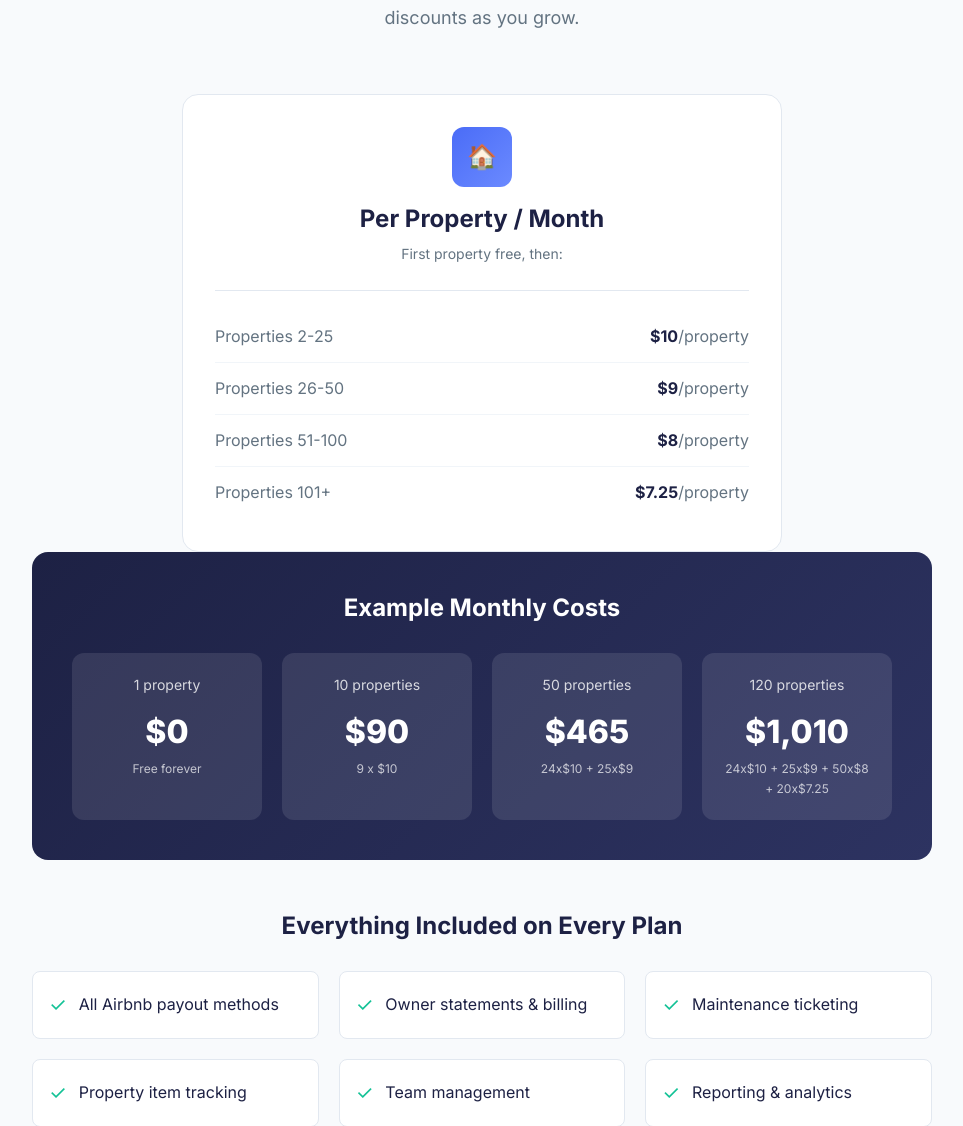
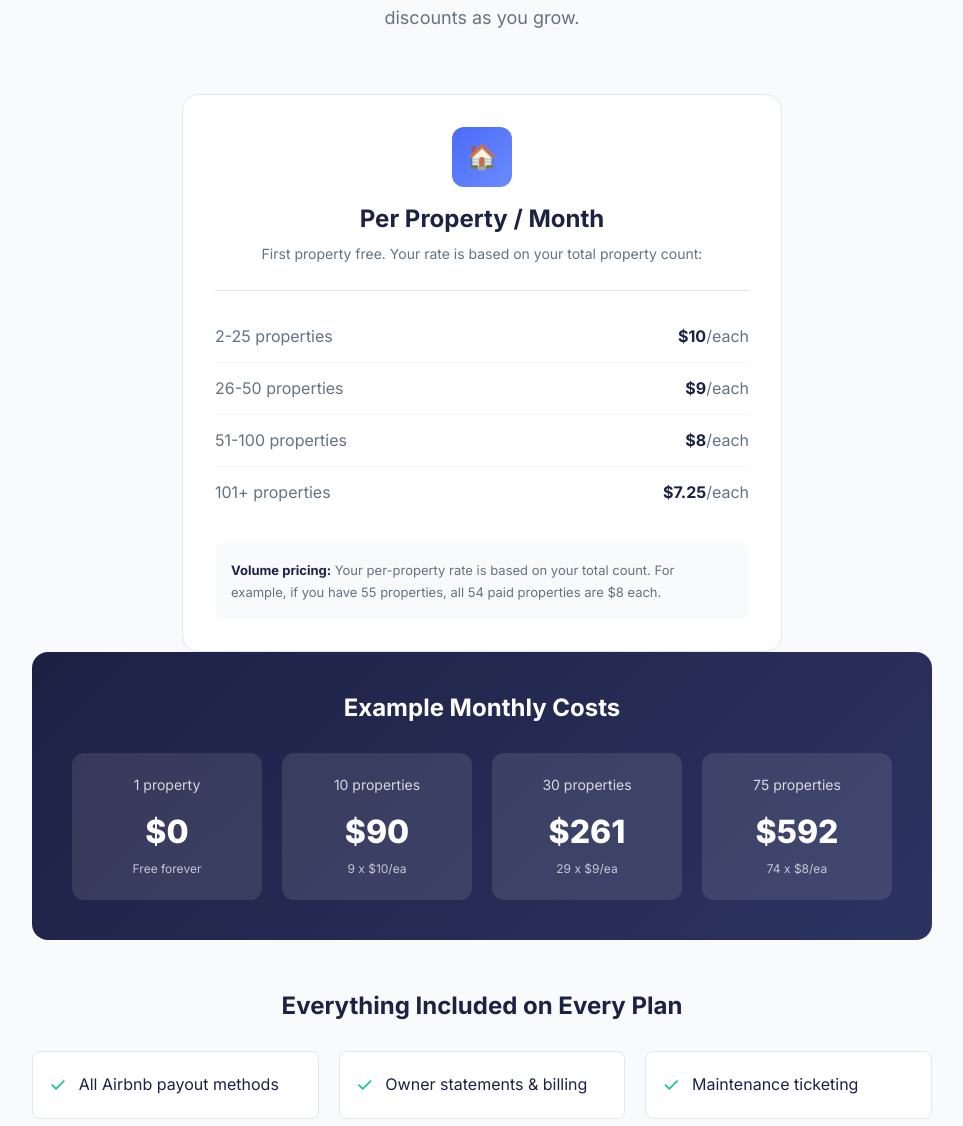
Before and after one commit to scottcohostiq/CohostIQWebsite, a PHP site: page /signup.php in a window 1280 px wide. Shown: the part 1706-2832 px from the top of the page, without its empty margins (158-1121 px from the left). Run offline with PHP 8.4, Linux system fonts and the light colour scheme.

Commit message:
Fix pricing to volume model (single rate based on total count)
The per-property rate applies to ALL paid properties based on total
count, not graduated tiers. E.g. 55 properties = 54 x $8, not a
stacked calculation across tiers. Added explanatory note and updated
example calculations to reflect volume pricing.

https://claude.ai/code/session_01SgYSsGTmPASWqU8DK2oEVB

```diff
--- a/signup.php
+++ b/signup.php
@@ -158,25 +158,28 @@ require_once __DIR__ . '/includes/header.php';
                     <div class="pricing-card-header">
                         <div class="pricing-icon pricing-icon-blue">&#127968;</div>
                         <h3>Per Property / Month</h3>
-                        <p>First property free, then:</p>
+                        <p>First property free. Your rate is based on your total property count:</p>
                     </div>
                     <div class="pricing-tiers">
                         <div class="pricing-tier">
-                            <span>Properties 2-25</span>
-                            <span class="price">$10<span class="unit">/property</span></span>
+                            <span>2-25 properties</span>
+                            <span class="price">$10<span class="unit">/each</span></span>
                         </div>
                         <div class="pricing-tier">
-                            <span>Properties 26-50</span>
-                            <span class="price">$9<span class="unit">/property</span></span>
+                            <span>26-50 properties</span>
+                            <span class="price">$9<span class="unit">/each</span></span>
                         </div>
                         <div class="pricing-tier">
-                            <span>Properties 51-100</span>
-                            <span class="price">$8<span class="unit">/property</span></span>
+                            <span>51-100 properties</span>
+                            <span class="price">$8<span class="unit">/each</span></span>
                         </div>
                         <div class="pricing-tier pricing-tier-last">
-                            <span>Properties 101+</span>
-                            <span class="price">$7.25<span class="unit">/property</span></span>
+                            <span>101+ properties</span>
+                            <span class="price">$7.25<span class="unit">/each</span></span>
                         </div>
+                    </div>
+                    <div class="pricing-note">
+                        <p><strong>Volume pricing:</strong> Your per-property rate is based on your total count. For example, if you have 55 properties, all 54 paid properties are $8 each.</p>
                     </div>
                 </div>
             </div>
@@ -193,17 +196,17 @@ require_once __DIR__ . '/includes/header.php';
                     <div class="pricing-example-item">
                         <div class="example-label">10 properties</div>
                         <div class="example-price">$90</div>
-                        <div class="example-calc">9 x $10</div>
+                        <div class="example-calc">9 x $10/ea</div>
                     </div>
                     <div class="pricing-example-item">
-                        <div class="example-label">50 properties</div>
-                        <div class="example-price">$465</div>
-                        <div class="example-calc">24x$10 + 25x$9</div>
+                        <div class="example-label">30 properties</div>
+                        <div class="example-price">$261</div>
+                        <div class="example-calc">29 x $9/ea</div>
                     </div>
                     <div class="pricing-example-item">
-                        <div class="example-label">120 properties</div>
-                        <div class="example-price">$1,010</div>
-                        <div class="example-calc">24x$10 + 25x$9 + 50x$8 + 20x$7.25</div>
+                        <div class="example-label">75 properties</div>
+                        <div class="example-price">$592</div>
+                        <div class="example-calc">74 x $8/ea</div>
                     </div>
                 </div>
             </div>
```
